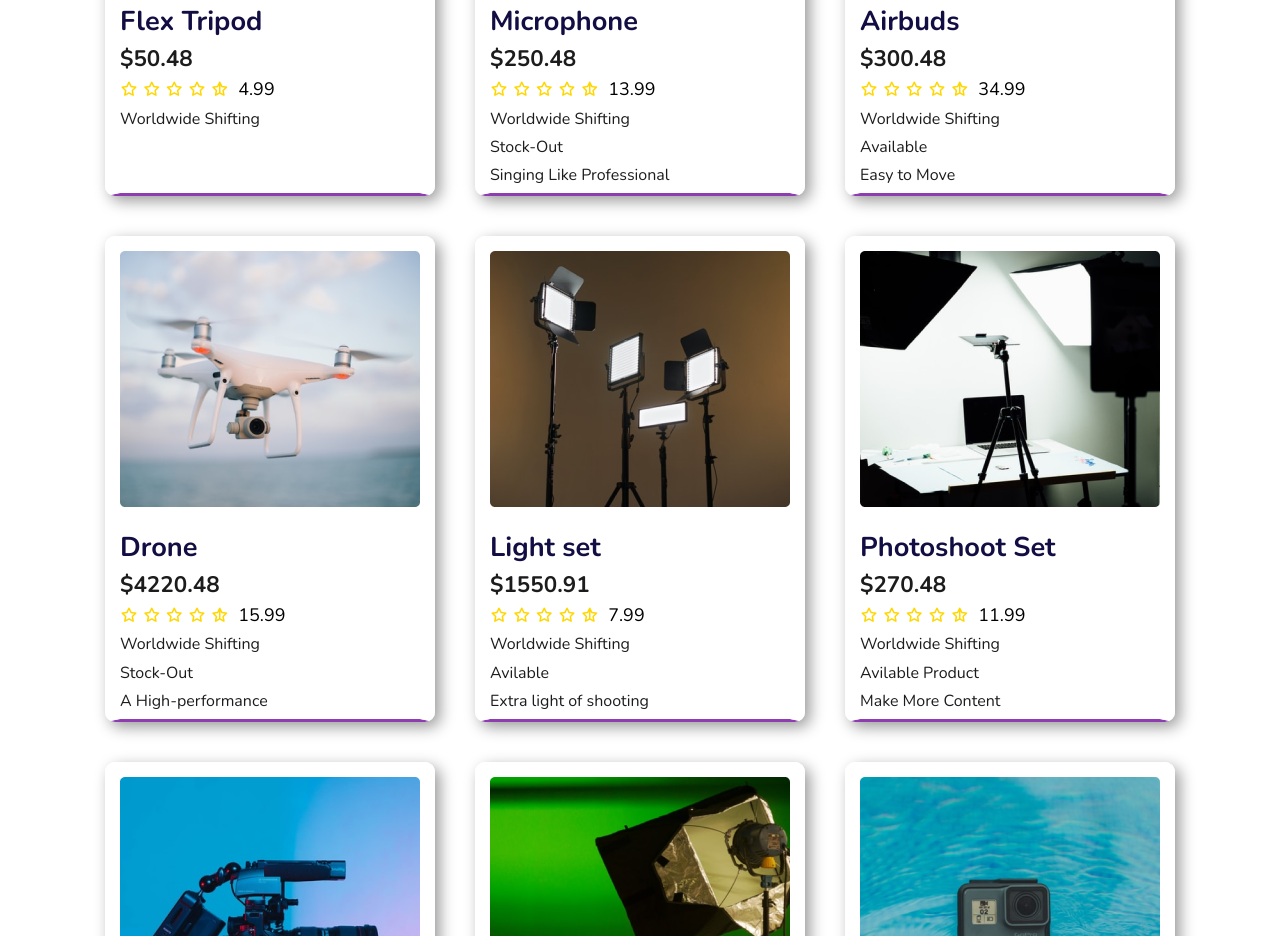
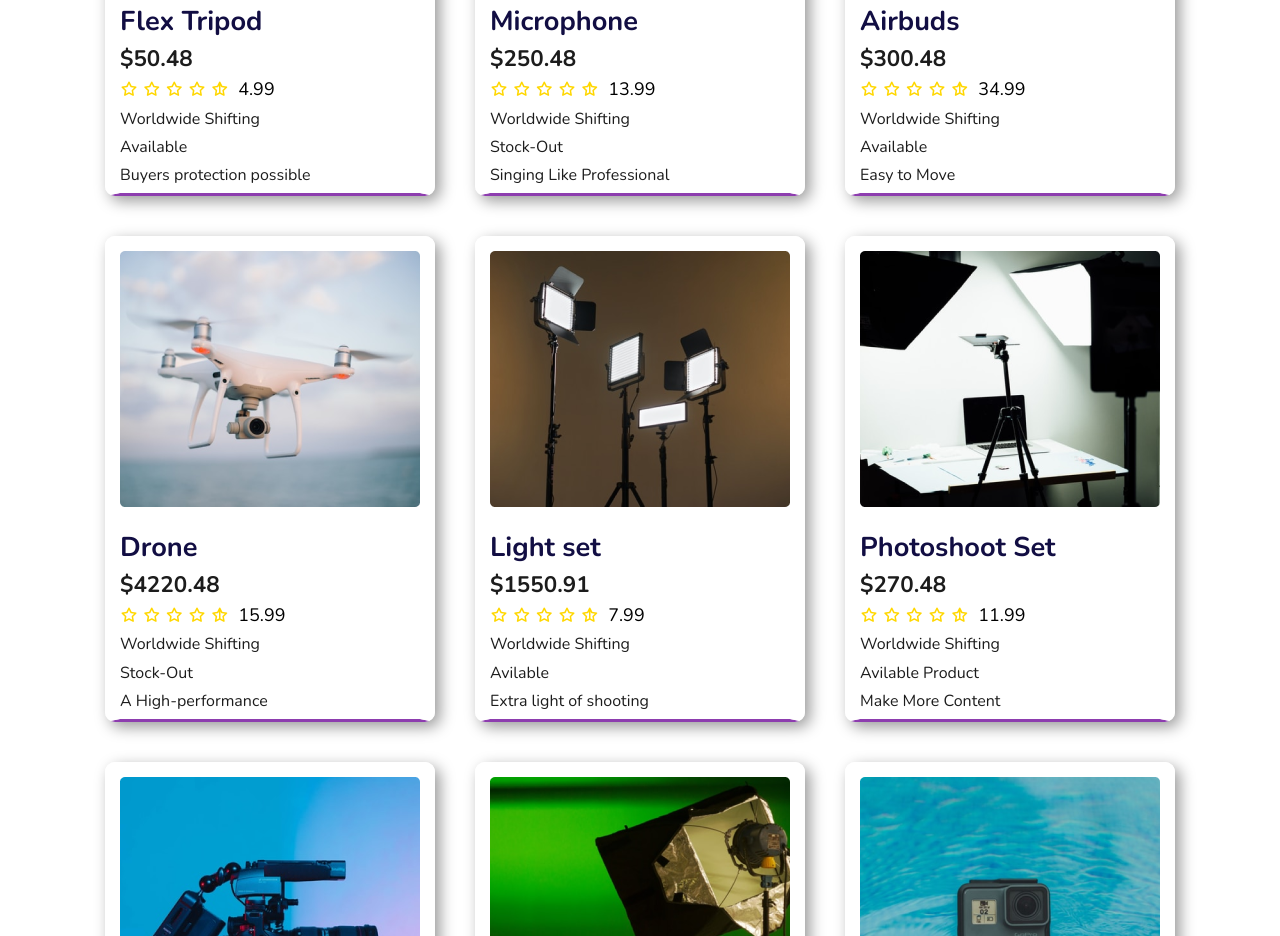
Before and after one commit to Arfan-Roky/influencer-gear, a plain HTML site: page index.html in a window 1280 px wide. Shown: the part 1492-2428 px from the top of the page. Drawn offline with nearby package versions, Linux system fonts and the light colour scheme.

Commit message:
everything is closed

```diff
--- a/index.html
+++ b/index.html
@@ -145,8 +145,8 @@
               <span class="rating--point">4.99</span>
             </div>
             <p class="box--small--text">Worldwide Shifting</p>
-            <p class="box--small--text"></p>
-            <p class="box--small--text"></p>
+            <p class="box--small--text">Available</p>
+            <p class="box--small--text">Buyers protection possible</p>
           </div>
           <!-- box two -->
           <div class="product--box">
```
